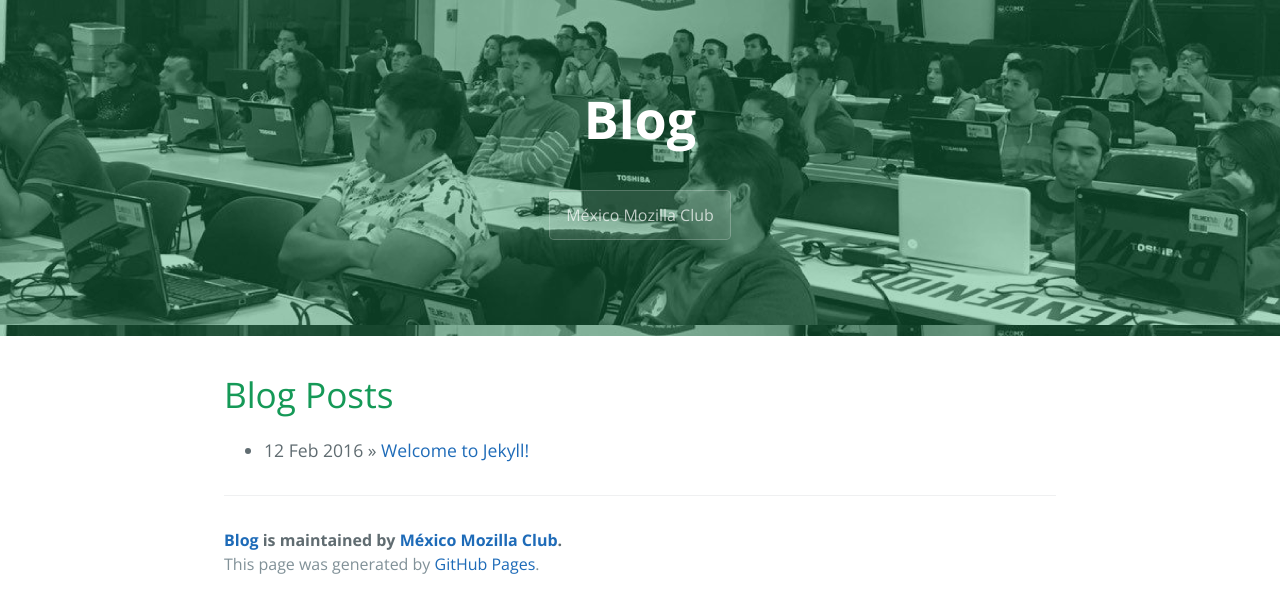
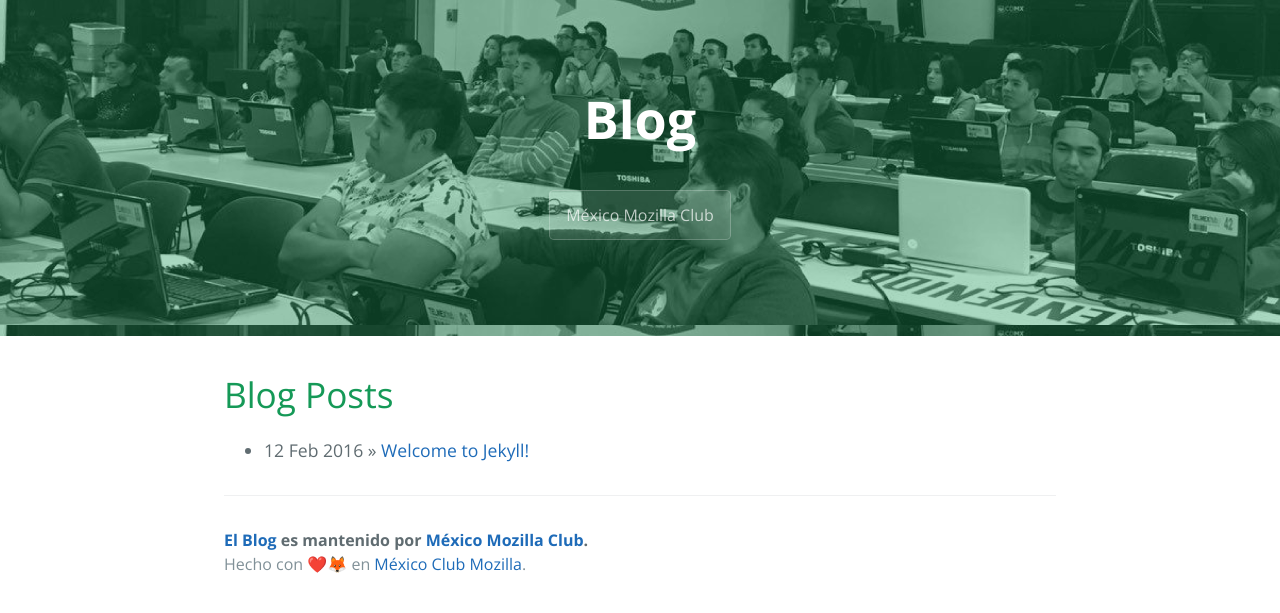
Before and after one commit to mexicomozillaclub/blog, a Jekyll site: the page built from index.html, in a window 1280 px wide. Shown: the top 613 px of the page. Built offline with Jekyll 4.4.1, drawn with Linux system fonts in a browser that asks for light colours; the list of posts is cut into pages by our own code.

Commit message:
Update footer

```diff
--- a/_includes/page-footer.html
+++ b/_includes/page-footer.html
@@ -1,4 +1,4 @@
 <footer class="site-footer">
-  <span class="site-footer-owner"><a href="{{ site.url }}">{{ site.title }}</a> is maintained by <a href="{{ site.author.url }}">{{ site.author.name }}</a>.</span>
-  <span class="site-footer-credits">This page was generated by <a href="https://pages.github.com">GitHub Pages</a>.</span>
+  <span class="site-footer-owner"><a href="{{ site.url }}">El {{ site.title }}</a> es mantenido por <a href="{{ site.author.url }}">{{ site.author.name }}</a>.</span>
+  <span class="site-footer-credits">Hecho con ❤️🦊 en <a href="http://mexicomozillaclub.com/">México Club Mozilla</a>.</span>
 </footer>
```
